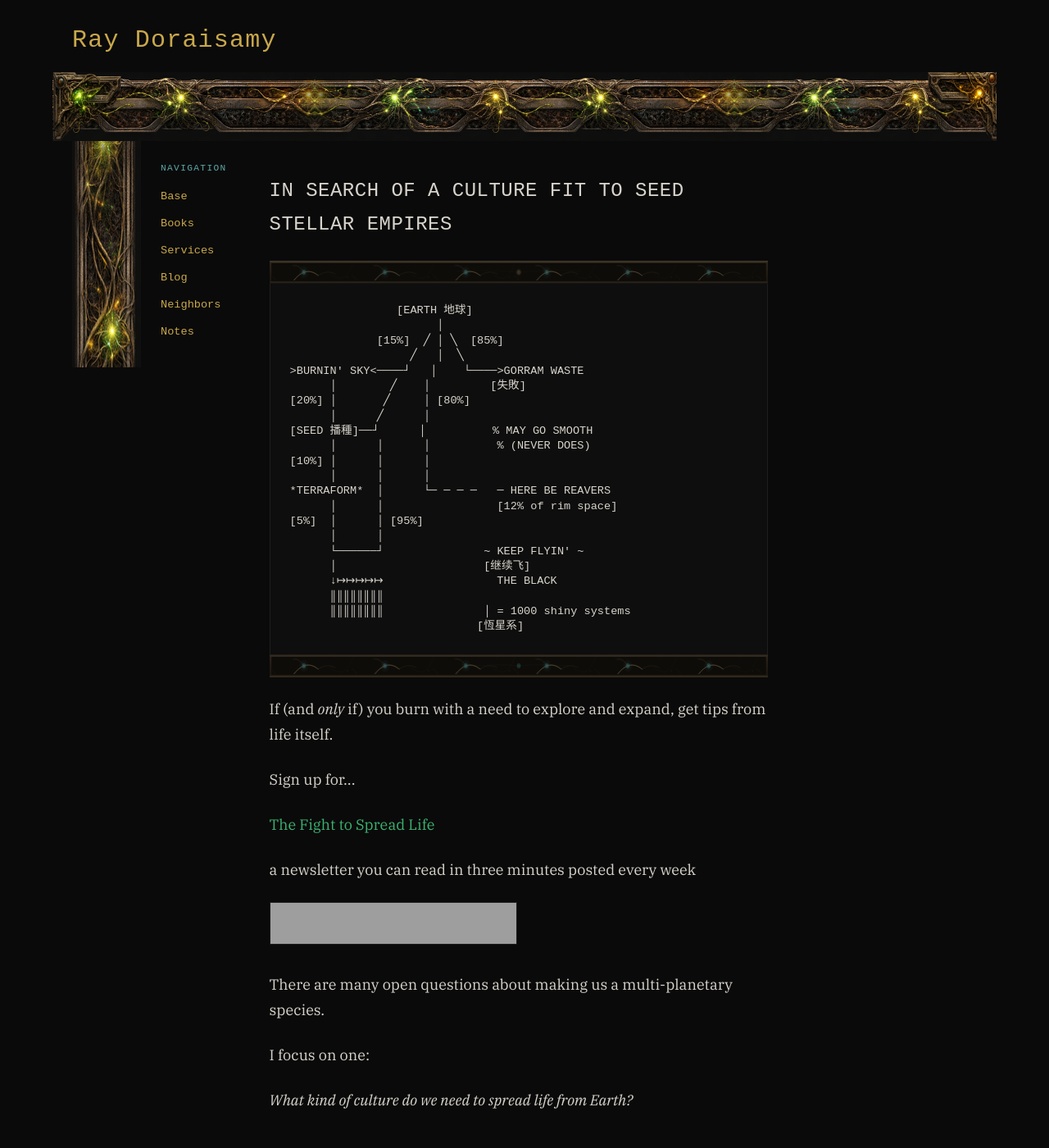
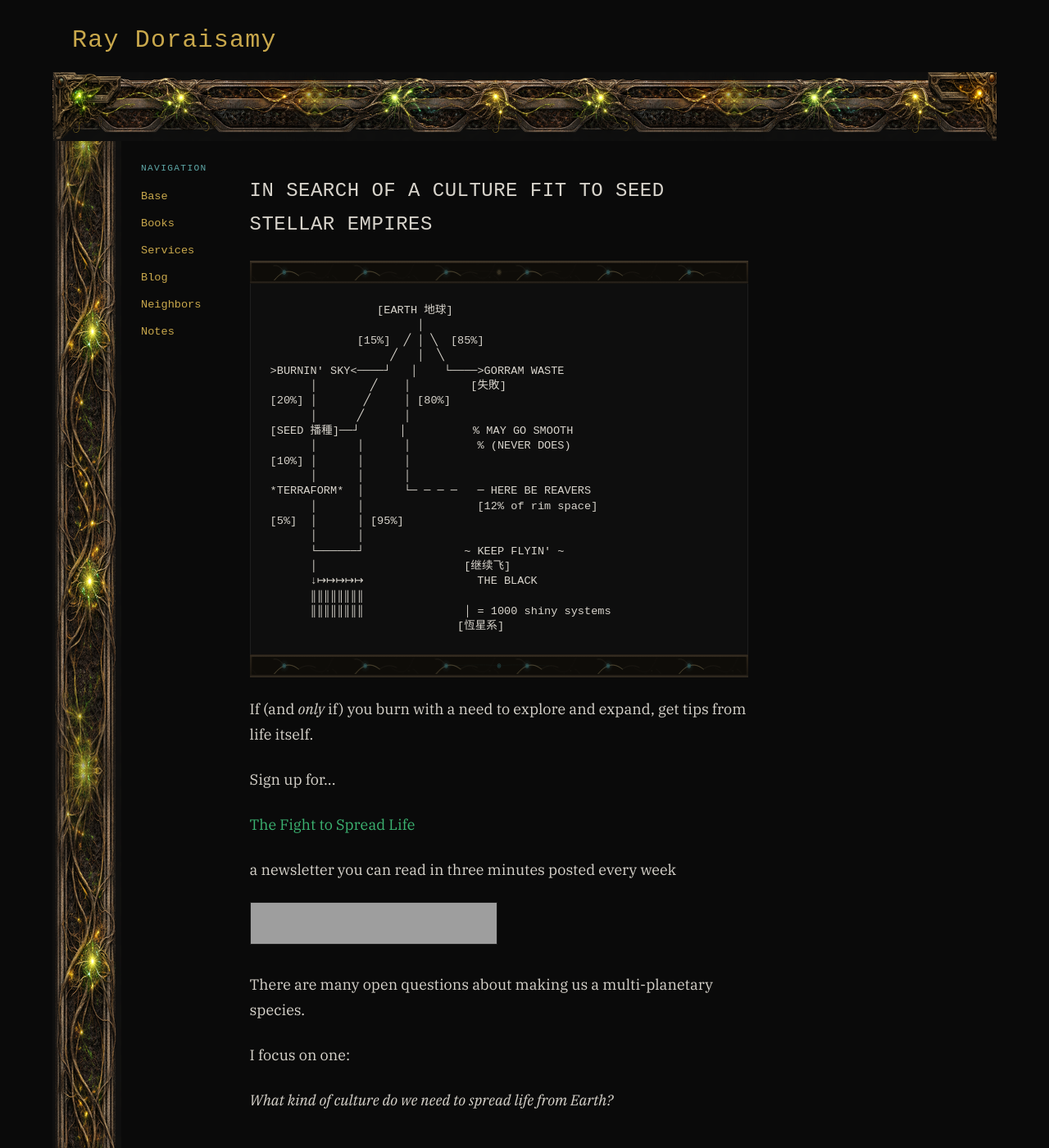
Before and after one commit to ray-dorai/ray-dorai.github.io, a Jekyll site: the page built from index.html, in a window 1280 px wide and 1400 px high. Shown: the whole window at 82% size. Built offline with Jekyll 4.4.1, drawn with Linux system fonts in a browser that asks for light colours; some web fonts are replaced; grey boxes are pictures that could not be loaded.

Commit message:
Join side rail to frame corners

```diff
--- a/css/main.css
+++ b/css/main.css
@@ -307,12 +307,12 @@ hr::after {
   display: grid;
   gap: 0;
   grid-template-columns: auto minmax(0, 1fr);
-  align-items: start;
+  align-items: stretch;
   flex: 1;
-  padding: 0 var(--space-md);
+  padding: 0 var(--space-md) 0 0;
 }
 
-.mud-sidebar { display: flex; gap: 0; }
+.mud-sidebar { display: flex; align-items: stretch; gap: 0; }
 .sidebar-edge {
   width: 84px;
   min-height: 100%;
```
